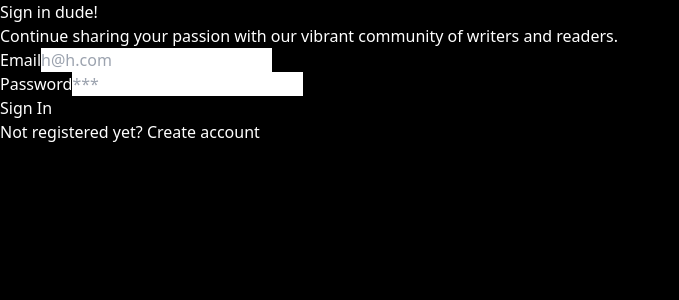
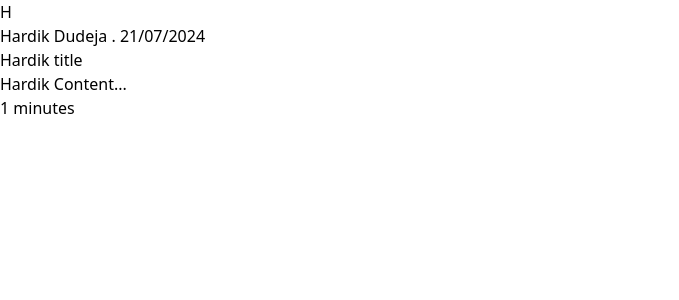
Before and after one commit to HardikDudeja/ThoughtHub, a React (Vite) app in the folder frontend/: page /blogs in a window 1280 px wide. Before the commit this address led to /signin. Shown: the top 300 px of the page, without its empty margins (0-679 px from the left). Built offline with nearby package versions, Linux system fonts and the light colour scheme.

Commit message:
more frontend changes

```diff
--- /dev/null
+++ b/frontend/src/components/BlogCard.tsx
@@ -0,0 +1,40 @@
+
+interface BlogCardProps {
+    authorName: string;
+    title: string;
+    content: string;
+    publishedDate: string;
+}
+
+export const BlogCard = ({authorName, title, content, publishedDate} : BlogCardProps) => {
+    return (
+        <div className="p-2">
+            <div className="">
+                <Avatar initial={authorName[0]} />
+                <div>
+                    {authorName} . {publishedDate}
+                </div>
+            </div>
+            <div>
+                {title}
+            </div>
+            <div>
+                {content.slice(0, 100) + '...'}
+            </div>
+            <div>
+                { `${Math.ceil(content.length / 100)} minutes`}
+            </div>
+        </div>
+    )
+
+}
+
+function Avatar({initial}: {initial: string}) {
+    return (
+        <div className="relative inline-flex items-center justify-center w-6 h-6 overflow-hidden bg-gray-100 rounded-full dark:bg-gray-600">
+            <span className="font-medium text-gray-600 dark:text-gray-300">{initial}</span>
+        </div>
+    )
+
+
+}
--- a/frontend/src/index.css
+++ b/frontend/src/index.css
@@ -1,12 +1,3 @@
 @tailwind base;
 @tailwind components;
 @tailwind utilities;
-
-body {
-    @apply bg-black;
-    @apply text-white;
-  }
-
-h1 {
-    /* @apply text-4xl; */
-}
--- a/frontend/src/main.tsx
+++ b/frontend/src/main.tsx
@@ -8,6 +8,7 @@ import {
 } from "react-router-dom";
 import Signup from './pages/Signup';
 import Signin from './pages/Signin';
+import Blogs from './pages/Blogs';
 
 const router = createBrowserRouter([
   {
@@ -21,6 +22,10 @@ const router = createBrowserRouter([
   {
     path: "/signin",
     element: <Signin />,
+  },
+  {
+    path: "/blogs",
+    element: <Blogs />
   }
 ]);
 
--- /dev/null
+++ b/frontend/src/pages/Blogs.tsx
@@ -0,0 +1,11 @@
+import { BlogCard } from "../components/BlogCard";
+
+function Blogs() {
+    return (
+        <div>
+            <BlogCard authorName={"Hardik Dudeja"} publishedDate={"21/07/2024"} title={"Hardik title"} content={"Hardik Content"} />
+        </div>
+    )
+}
+
+export default Blogs;
--- a/frontend/src/pages/Signin.tsx
+++ b/frontend/src/pages/Signin.tsx
@@ -1,12 +1,13 @@
 import { useState } from "react";
 import InputBox from "../components/inputBox";
 import {SigninInput} from "@hardikdudeja/thoughthub-common";
-import { Link } from "react-router-dom";
+import { Link, useNavigate } from "react-router-dom";
 import { SIGNIN_ENDPOINT } from "../config";
 import axios from "axios";
 
 
 function Signin() {
+    const navigate = useNavigate();
     const [signinInput, setSigninInput] = useState<SigninInput>({
         userName: "",
         password: ""
@@ -18,6 +19,7 @@ function Signin() {
             const response = await axios.post(SIGNIN_ENDPOINT, signinInput);
             console.log("printing response", response);
             localStorage.setItem('authToken', response.data.token);
+            navigate("/blogs");
         } catch (error) {
             alert("user not found")
         }
```
